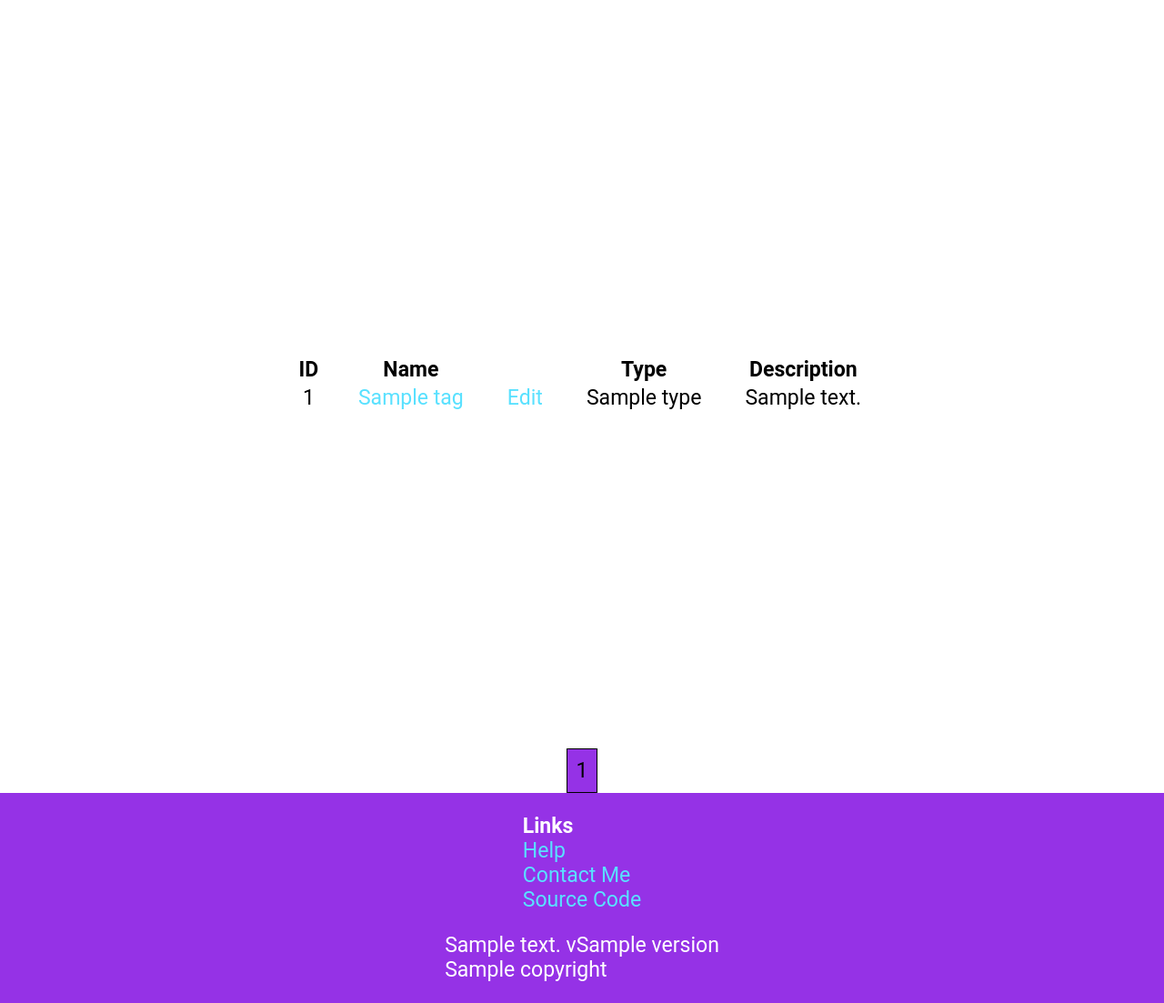
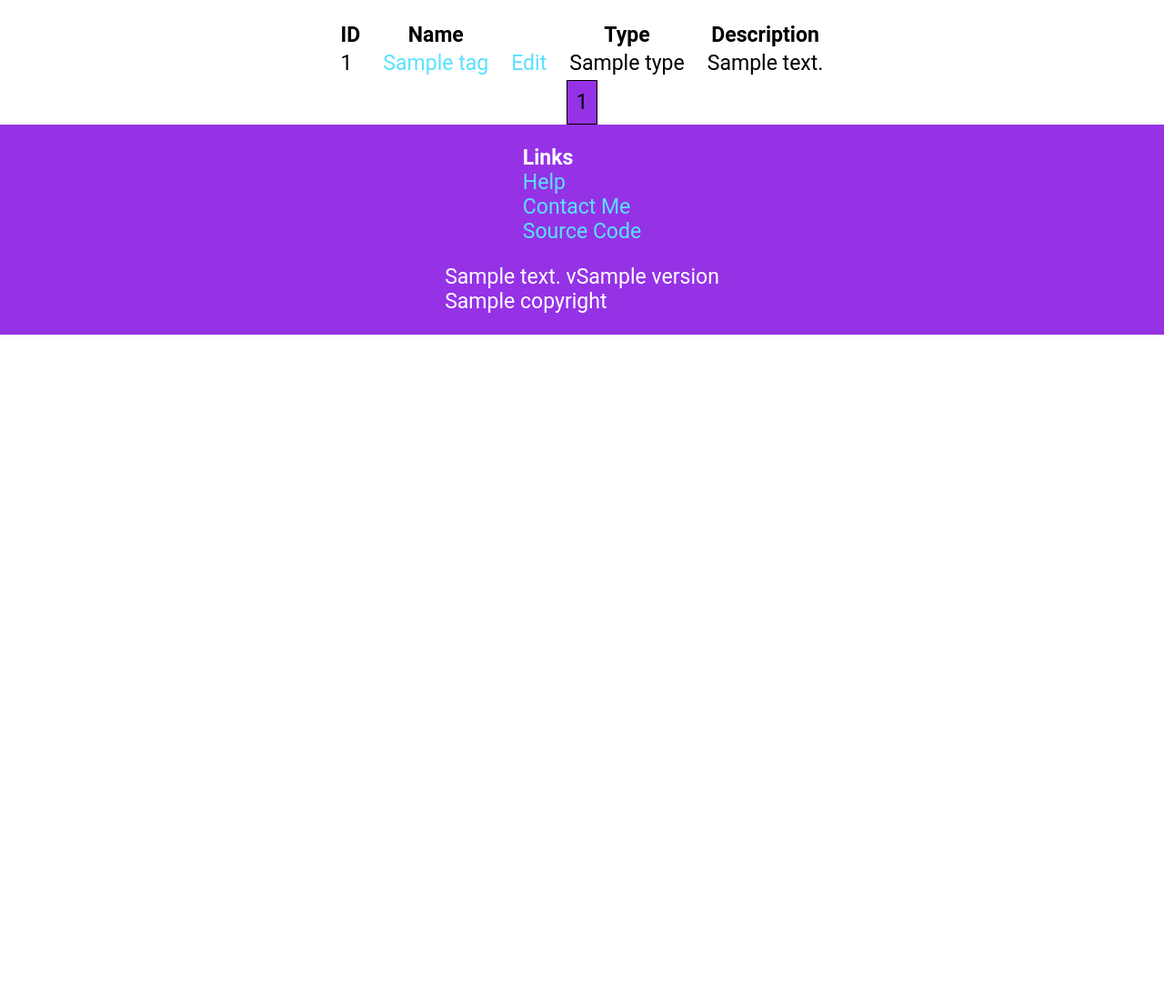
Before and after one commit to ralphrbergman/ralphs-booru, a Python web app: template template/tag.html in a window 1280 px wide. Shown: the part 73-1176 px from the top of the page at 91% size. After the commit the page ends 441 px from the top, so only its background shows below. Run offline with Jinja, Linux system fonts and the light colour scheme; the template is opened without the code that fills it: most values are stand-ins (such as "Sample title", 1, 10 or a date in 2020).

Commit message:
Temp fixed tag table overlapping elements & smaller paddings for table elements

```diff
--- a/static/tag.css
+++ b/static/tag.css
@@ -1,6 +1,13 @@
-.tag-table tr td {
+.tag-table th, .tag-table td {
     padding-bottom: 0.1em;
-    padding-left: 1em;
-    padding-right: 1em;
-    padding-top: 0.1em;
+    padding-left: 0.5em;
+    padding-right: 0.5em;
 }
+
+/* TODO: */
+/* For some reason I can't use center-container class for the table */
+/* because it will overlap on vertically smaller screens with other elements. */
+.tag-table-wrapper {
+    display: flex;
+    justify-content: center;
+}
--- a/template/tag.html
+++ b/template/tag.html
@@ -5,7 +5,7 @@
 {% endblock %}
 
 {% block body %}
-    <div class="center-container">
+    <div class="tag-table-wrapper">
         <table class="tag-table">
             <tr>
                 <th>ID</th>
```
